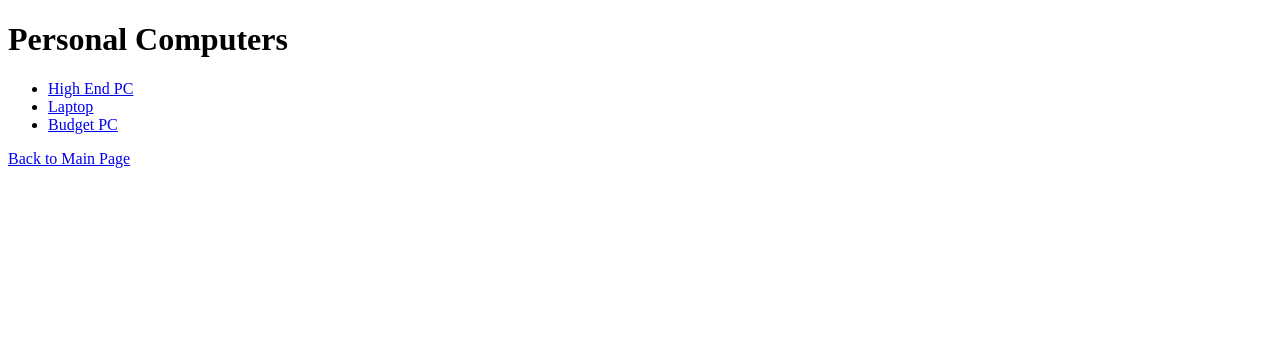
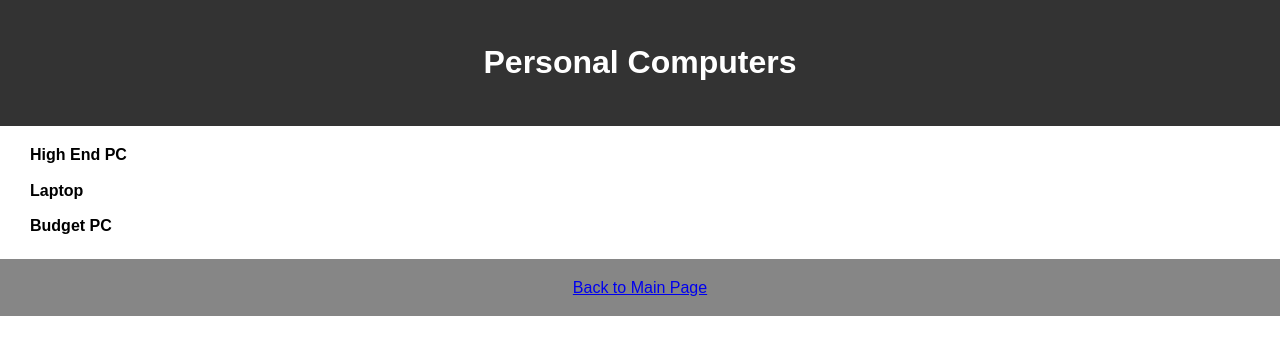
Before and after one commit to Sleimixx/Byte-Bazaar, a plain HTML site: page categories/personal-computers.html in a window 1280 px wide. Drawn offline with Linux system fonts and the light colour scheme.

Commit message:
personal-computers.html

```diff
--- a/categories/personal-computers.html
+++ b/categories/personal-computers.html
@@ -4,7 +4,7 @@
     <meta charset="UTF-8">
     <meta name="viewport" content="width=device-width, initial-scale=1.0">
     <title>Personal Computers</title>
-    <link rel="stylesheet" href="styles\styles.css">
+    <link rel="stylesheet" href="../styles/styles.css">
 </head>
 <body>
     <header>
```
